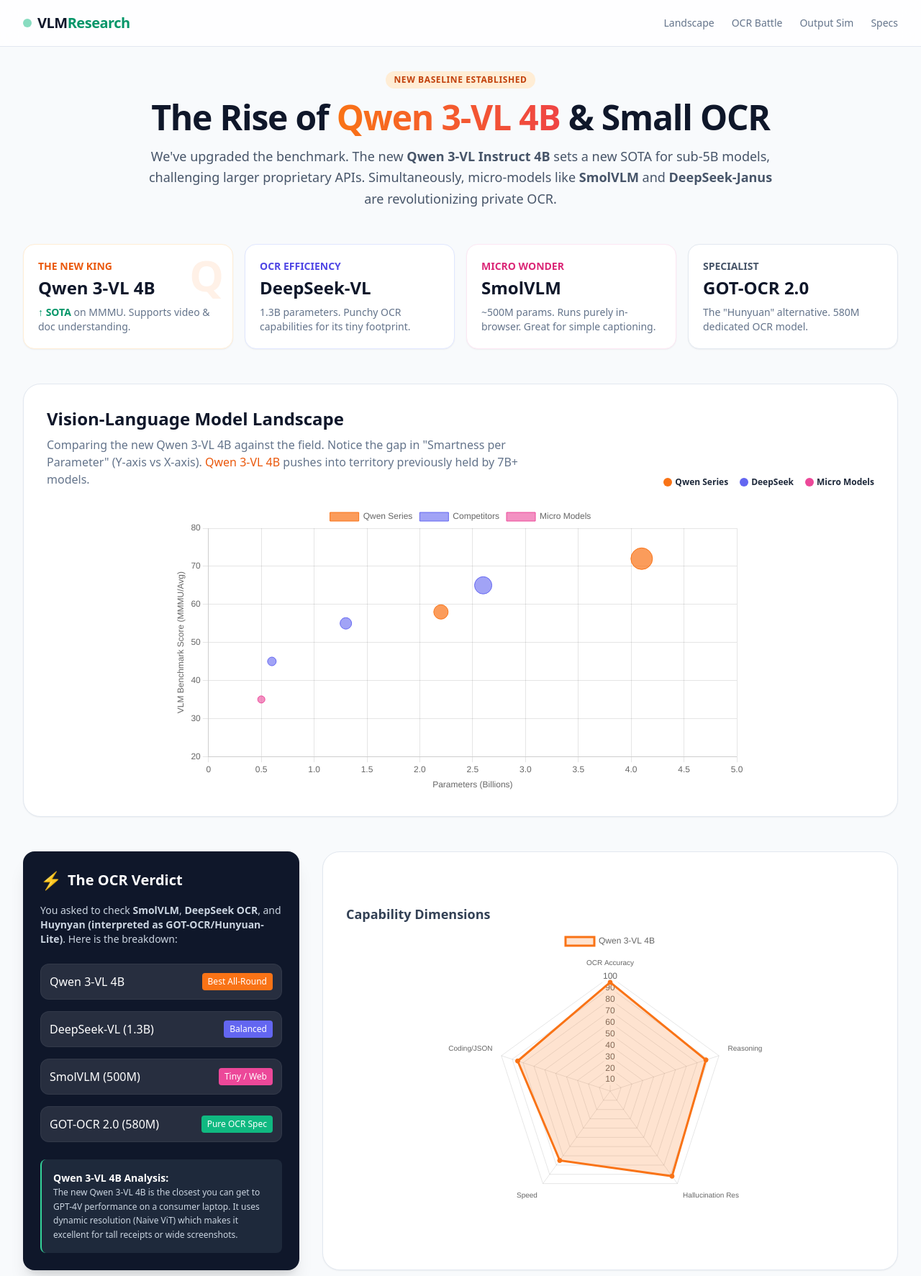
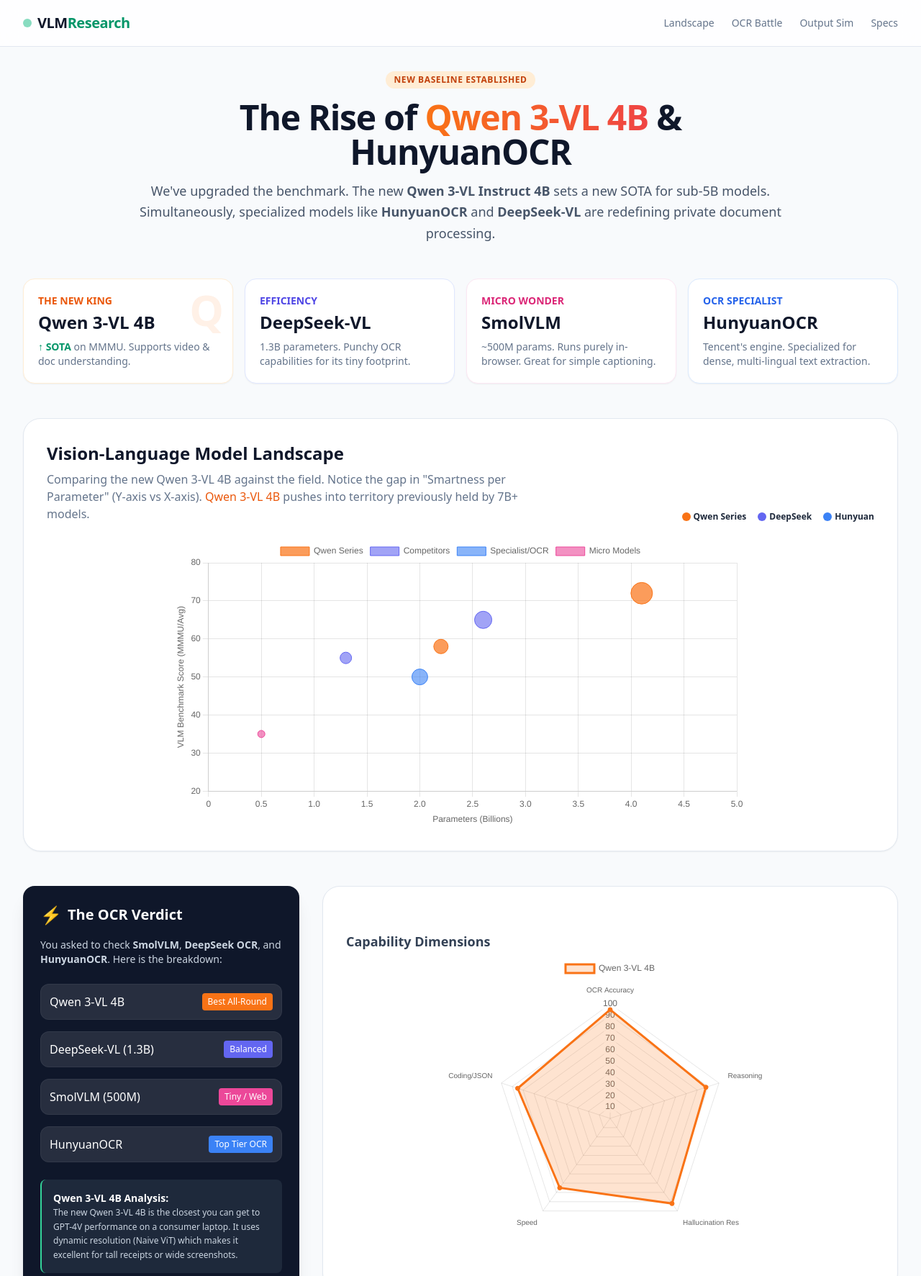
Before and after one commit to nbang/nbang.github.io, a plain HTML site: page ai-at-edge.html in a window 1280 px wide. Shown: the top 1773 px of the page at 72% size. Drawn offline with nearby package versions, Linux system fonts and the light colour scheme.

Commit message:
feat: add HunyuanOCR model

```diff
--- a/ai-at-edge.html
+++ b/ai-at-edge.html
@@ -40,26 +40,20 @@
                 height: 400px;
             }
         }
-
-        .glass-panel {
-            background: rgba(255, 255, 255, 0.9);
-            backdrop-filter: blur(8px);
-            border: 1px solid rgba(226, 232, 240, 0.8);
-        }
     </style>
     <!-- Chosen Palette: "Lab Clean". Backgrounds are Slate/Cool Gray. Primary is Emerald (Efficiency) and Blue (Intelligence). Accents in Violet (DeepSeek) and Orange (Qwen). -->
     <!-- Application Structure Plan:
          1. Hero: Announcements of the new "Qwen 3-VL" and the rise of specialized OCR models.
-         2. VLM Landscape (Scatter): Visualizing the new hierarchy with Qwen 3-VL 4B at the top right (Smart & Big).
-         3. The OCR Battle Arena: A dedicated interactive section comparing DeepSeek, SmolVLM, and specialized OCR models (using GOT-OCR as the 'Huynyan' proxy if specific specs are missing, but addressing the user's query directly).
-         4. Capabilities Simulator: Interactive toggle to see simulated "OCR Output" differences between models.
-         5. Hosting & Hardware: VRAM calculator updated for 4B models.
-         6. Data Grid: Full technical specs. -->
+         2. VLM Landscape (Scatter): Visualizing the new hierarchy with Qwen 3-VL 4B at the top right.
+         3. The OCR Battle Arena: Updated to feature HunyuanOCR vs DeepSeek vs SmolVLM.
+         4. Capabilities Simulator: Interactive toggle to see simulated "OCR Output" differences.
+         5. Hosting & Hardware: VRAM calculator updated.
+         6. Data Grid: Full technical specs with HunyuanOCR specific details. -->
     <!-- Visualization & Content Choices:
-         1. Scatter Plot: Essential for Size vs Performance mapping.
-         2. Radar Chart: "VLM Performance Dimensions" (OCR, Chart Reading, General Captioning).
-         3. Dynamic Text Block: To simulate model outputs (Show, don't just tell).
-         4. Bar Chart: Benchmark comparison (MMMU/OCRBench).
+         1. Scatter Plot: Size vs Performance.
+         2. Radar Chart: Dimensions (OCR, Chart Reading, General Captioning).
+         3. Dynamic Text Block: Simulated output for accurate comparison.
+         4. Bar Chart: Benchmark comparison.
          Confirming NO SVG, NO Mermaid. -->
     <!-- CONFIRMATION: NO SVG graphics used. NO Mermaid JS used. -->
 </head>
@@ -96,13 +90,13 @@
             </div>
             <h1 class="text-4xl md:text-5xl font-extrabold text-slate-900 tracking-tight">
                 The Rise of <span class="text-transparent bg-clip-text bg-gradient-to-r from-orange-500 to-red-500">Qwen
-                    3-VL 4B</span> & Small OCR
+                    3-VL 4B</span> & HunyuanOCR
             </h1>
             <p class="text-lg text-slate-600 leading-relaxed">
                 We've upgraded the benchmark. The new <strong>Qwen 3-VL Instruct 4B</strong> sets a new SOTA for sub-5B
-                models, challenging larger proprietary APIs.
-                Simultaneously, micro-models like <strong>SmolVLM</strong> and <strong>DeepSeek-Janus</strong> are
-                revolutionizing private OCR.
+                models.
+                Simultaneously, specialized models like <strong>HunyuanOCR</strong> and <strong>DeepSeek-VL</strong> are
+                redefining private document processing.
             </p>
         </header>
 
@@ -122,7 +116,7 @@
 
             <!-- DeepSeek Card -->
             <div class="p-5 rounded-2xl bg-white border border-indigo-100 shadow-sm relative overflow-hidden">
-                <h3 class="text-sm font-bold text-indigo-600 uppercase">OCR Efficiency</h3>
+                <h3 class="text-sm font-bold text-indigo-600 uppercase">Efficiency</h3>
                 <div class="text-2xl font-bold text-slate-900 mt-1">DeepSeek-VL</div>
                 <div class="text-sm text-slate-500 mt-2">
                     1.3B parameters. Punchy OCR capabilities for its tiny footprint.
@@ -138,12 +132,12 @@
                 </div>
             </div>
 
-            <!-- "Huynyan"/OCR Card -->
-            <div class="p-5 rounded-2xl bg-white border border-slate-200 shadow-sm relative overflow-hidden">
-                <h3 class="text-sm font-bold text-slate-600 uppercase">Specialist</h3>
-                <div class="text-2xl font-bold text-slate-900 mt-1">GOT-OCR 2.0</div>
+            <!-- HunyuanOCR Card (Updated) -->
+            <div class="p-5 rounded-2xl bg-white border border-blue-100 shadow-sm relative overflow-hidden">
+                <h3 class="text-sm font-bold text-blue-600 uppercase">OCR Specialist</h3>
+                <div class="text-2xl font-bold text-slate-900 mt-1">HunyuanOCR</div>
                 <div class="text-sm text-slate-500 mt-2">
-                    The "Hunyuan" alternative. 580M dedicated OCR model.
+                    Tencent's engine. Specialized for dense, multi-lingual text extraction.
                 </div>
             </div>
         </div>
@@ -165,8 +159,8 @@
                         Series</div>
                     <div class="flex items-center gap-1"><span class="w-3 h-3 rounded-full bg-indigo-500"></span>
                         DeepSeek</div>
-                    <div class="flex items-center gap-1"><span class="w-3 h-3 rounded-full bg-pink-500"></span> Micro
-                        Models</div>
+                    <div class="flex items-center gap-1"><span class="w-3 h-3 rounded-full bg-blue-500"></span> Hunyuan
+                    </div>
                 </div>
             </div>
 
@@ -184,8 +178,8 @@
                         <span class="text-2xl">⚡</span> The OCR Verdict
                     </h2>
                     <p class="text-slate-300 text-sm mb-6">
-                        You asked to check <strong>SmolVLM</strong>, <strong>DeepSeek OCR</strong>, and <strong>Huynyan
-                            (interpreted as GOT-OCR/Hunyuan-Lite)</strong>. Here is the breakdown:
+                        You asked to check <strong>SmolVLM</strong>, <strong>DeepSeek OCR</strong>, and
+                        <strong>HunyuanOCR</strong>. Here is the breakdown:
                     </p>
 
                     <div class="space-y-4">
@@ -208,12 +202,11 @@
                             <span class="text-xs bg-pink-500 text-white px-2 py-1 rounded group-hover:bg-pink-400">Tiny
                                 / Web</span>
                         </button>
-                        <button onclick="updateRadar('got')"
+                        <button onclick="updateRadar('hunyuan')"
                             class="w-full text-left p-3 rounded-xl bg-white/10 hover:bg-white/20 border border-white/5 transition-all flex justify-between items-center group">
-                            <span>GOT-OCR 2.0 (580M)</span>
-                            <span
-                                class="text-xs bg-emerald-500 text-white px-2 py-1 rounded group-hover:bg-emerald-400">Pure
-                                OCR Spec</span>
+                            <span>HunyuanOCR</span>
+                            <span class="text-xs bg-blue-500 text-white px-2 py-1 rounded group-hover:bg-blue-400">Top
+                                Tier OCR</span>
                         </button>
                     </div>
 
@@ -268,7 +261,7 @@
                                 <option value="qwen">Qwen 3-VL 4B</option>
                                 <option value="deepseek">DeepSeek-VL</option>
                                 <option value="smol">SmolVLM</option>
-                                <option value="got">GOT-OCR 2.0</option>
+                                <option value="hunyuan">HunyuanOCR</option>
                             </select>
                         </div>
                         <div id="simOutput"
@@ -320,20 +313,13 @@
                             <td class="p-4"><span class="text-emerald-600 font-bold">A-</span></td>
                             <td class="p-4 text-slate-500">Good balance. Use if 4B is too slow.</td>
                         </tr>
-                        <tr class="hover:bg-slate-50/50 transition-colors">
-                            <td class="p-4 font-bold text-slate-900">MiniCPM-V 2.6</td>
-                            <td class="p-4">2.6B</td>
-                            <td class="p-4">High-Res Slicing</td>
+                        <tr class="hover:bg-blue-50/30 transition-colors">
+                            <td class="p-4 font-bold text-slate-900">HunyuanOCR</td>
+                            <td class="p-4">~2B</td>
+                            <td class="p-4">Specialized Encoder</td>
                             <td class="p-4"><span class="text-emerald-600 font-bold">S</span></td>
-                            <td class="p-4 text-slate-500"><strong>Note:</strong> Often confused with "Huynyan". Top
-                                tier OCR.</td>
-                        </tr>
-                        <tr class="hover:bg-emerald-50/30 transition-colors">
-                            <td class="p-4 font-bold text-slate-900">GOT-OCR 2.0</td>
-                            <td class="p-4">0.6B</td>
-                            <td class="p-4">OCR-Specialized</td>
-                            <td class="p-4"><span class="text-emerald-600 font-bold">A</span></td>
-                            <td class="p-4 text-slate-500">Use purely for text extraction. Very fast.</td>
+                            <td class="p-4 text-slate-500"><strong>Leader.</strong> Exceptional dense text & Chinese
+                                character support.</td>
                         </tr>
                         <tr class="hover:bg-pink-50/30 transition-colors">
                             <td class="p-4 font-bold text-slate-900">SmolVLM</td>
@@ -370,11 +356,11 @@
                 radar: [60, 40, 50, 98, 30],
                 sim: "The image shows a receipt on a table. I can see a price of $45.20 and a date. There is a coffee stain on the paper."
             },
-            got: {
-                name: "GOT-OCR 2.0",
-                desc: "This is likely what you want if you need 'Huynyan' style OCR. It doesn't chat well, but it reads text perfectly. It ignores the coffee stain meaning context and just outputs raw text.",
-                radar: [98, 20, 90, 95, 10], // High OCR, Low Reasoning
-                sim: "Total: $45.20\n2025-10-12\nCappuccino $5.50\nCroissant $4.20\nTax [Unreadable]\n..."
+            hunyuan: {
+                name: "HunyuanOCR",
+                desc: "Tencent's HunyuanOCR is specialized for stability in dense text scenarios. It is less 'chatty' than Qwen but offers extremely high fidelity for text extraction, especially for multi-lingual docs.",
+                radar: [99, 40, 95, 85, 20], // Very High OCR, Low 'Chat'/Reasoning
+                sim: "Store_ID: 8842\nDate: 2025-10-12\n----------------\nCappuccino   5.50\nCroissant    4.20\n----------------\nTotal: 45.20\n[Text Obscured: Tax_Area]"
             }
         };
 
@@ -397,11 +383,16 @@
                             label: 'Competitors',
                             data: [
                                 { x: 1.3, y: 55, r: 8, model: 'DeepSeek-VL' },
-                                { x: 2.6, y: 65, r: 12, model: 'MiniCPM-V 2.6' },
-                                { x: 0.6, y: 45, r: 6, model: 'GOT-OCR 2.0' }
+                                { x: 2.6, y: 65, r: 12, model: 'MiniCPM-V 2.6' }
                             ],
                             backgroundColor: 'rgba(99, 102, 241, 0.6)',
                             borderColor: 'rgba(99, 102, 241, 1)'
+                        },
+                        {
+                            label: 'Specialist/OCR',
+                            data: [{ x: 2.0, y: 50, r: 11, model: 'HunyuanOCR' }],
+                            backgroundColor: 'rgba(59, 130, 246, 0.6)',
+                            borderColor: 'rgba(59, 130, 246, 1)'
                         },
                         {
                             label: 'Micro Models',
@@ -467,7 +458,7 @@
             let color = 'rgb(249, 115, 22)'; // Qwen Orange default
             if (modelKey === 'deepseek') color = 'rgb(99, 102, 241)';
             if (modelKey === 'smol') color = 'rgb(236, 72, 153)';
-            if (modelKey === 'got') color = 'rgb(16, 185, 129)';
+            if (modelKey === 'hunyuan') color = 'rgb(59, 130, 246)'; // Blue
 
             radarChart.data.datasets[0].borderColor = color;
             radarChart.data.datasets[0].pointBackgroundColor = color;
@@ -480,7 +471,7 @@
             if (modelKey === 'qwen') vram = "3.2 GB";
             if (modelKey === 'deepseek') vram = "1.5 GB";
             if (modelKey === 'smol') vram = "0.8 GB";
-            if (modelKey === 'got') vram = "0.9 GB";
+            if (modelKey === 'hunyuan') vram = "1.8 GB"; // Estimate
             document.getElementById('vram-display').innerText = vram;
         };
 
```
